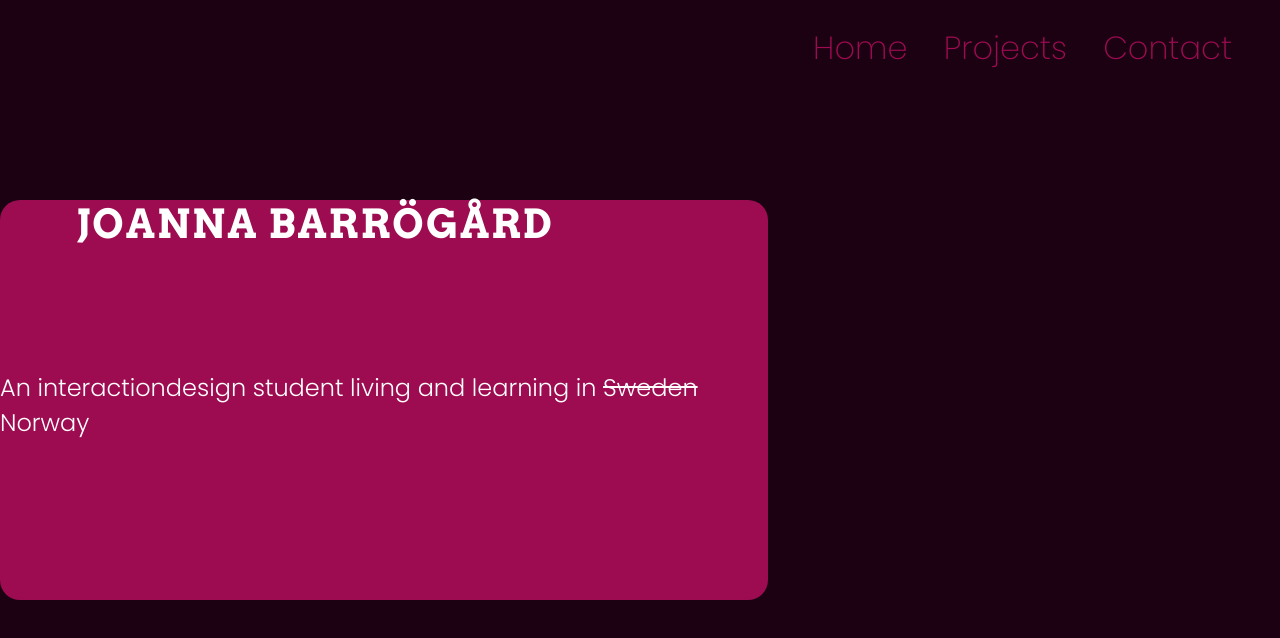
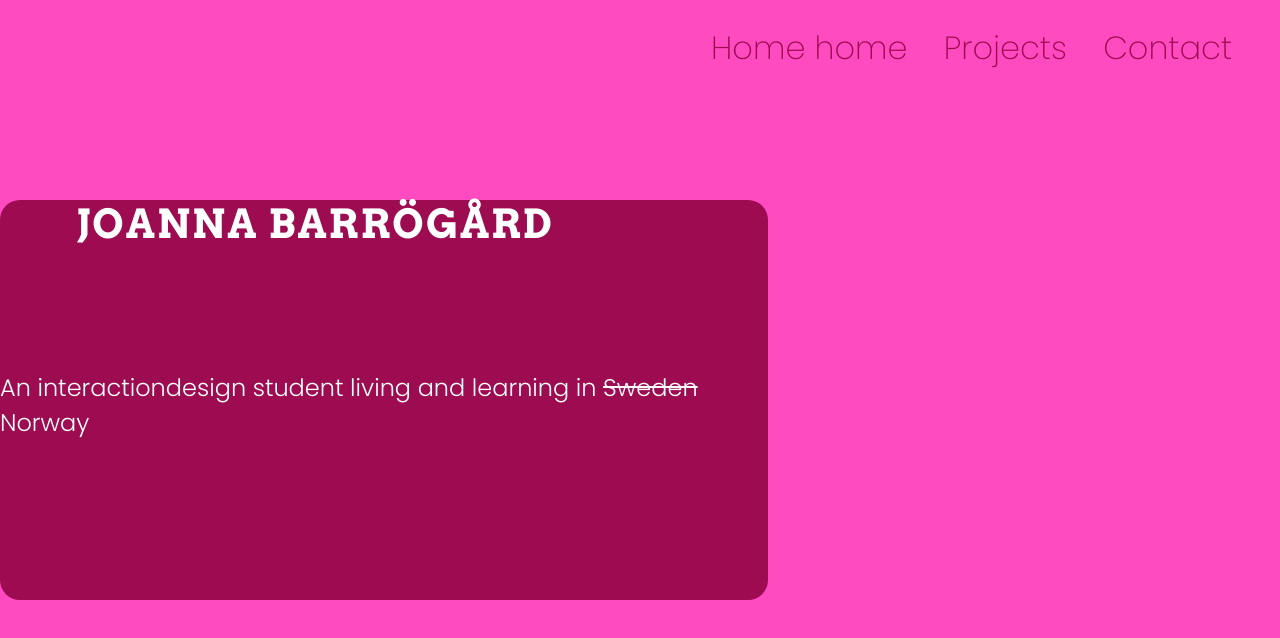
Before and after one commit to joannabarrogard/Joanna_portfolio, a plain HTML site: page index.html in a window 1280 px wide. Drawn offline with Linux system fonts and the light colour scheme.

Commit message:
Ändring färg

```diff
--- a/css/style.css
+++ b/css/style.css
@@ -3,13 +3,13 @@
 ../ navigara ut från en nivå  */
 
 body {
-  background-color: #1b0112;
+  background-color: #ff4ac0;
   font-family: "Arvo", serif;
   font-family: "Poppins", sans-serif;
 }
 
 header nav {
-  padding: 0%;
+  padding: 10%;
   padding-top: 1.5em;
   padding-right: 1em;
   padding-bottom: 0.5em;
--- a/index.html
+++ b/index.html
@@ -23,7 +23,7 @@
     <header>
       <nav>
         <ul>
-          <li><a href="#">Home</a></li>
+          <li><a href="#">Home home</a></li>
           <li><a href="#">Projects</a></li>
           <li><a href="#">Contact</a></li>
         </ul>
```
